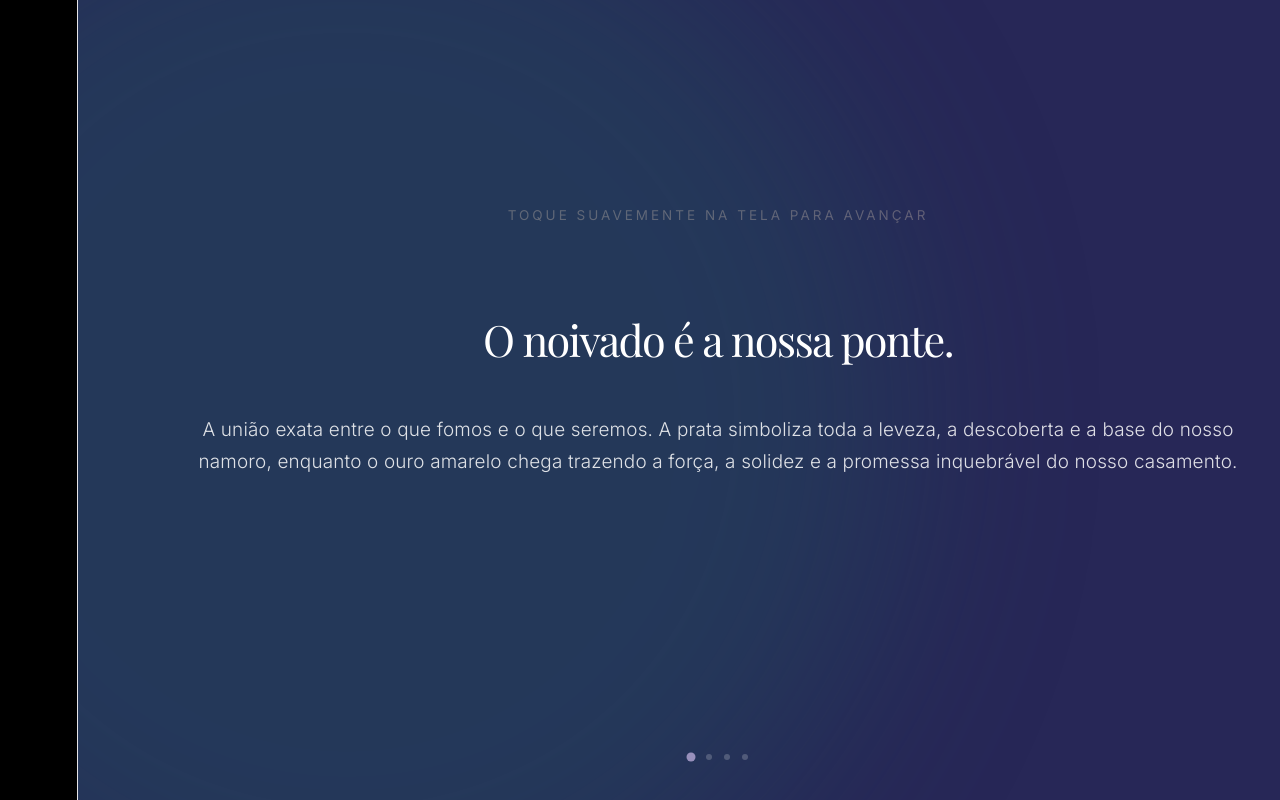
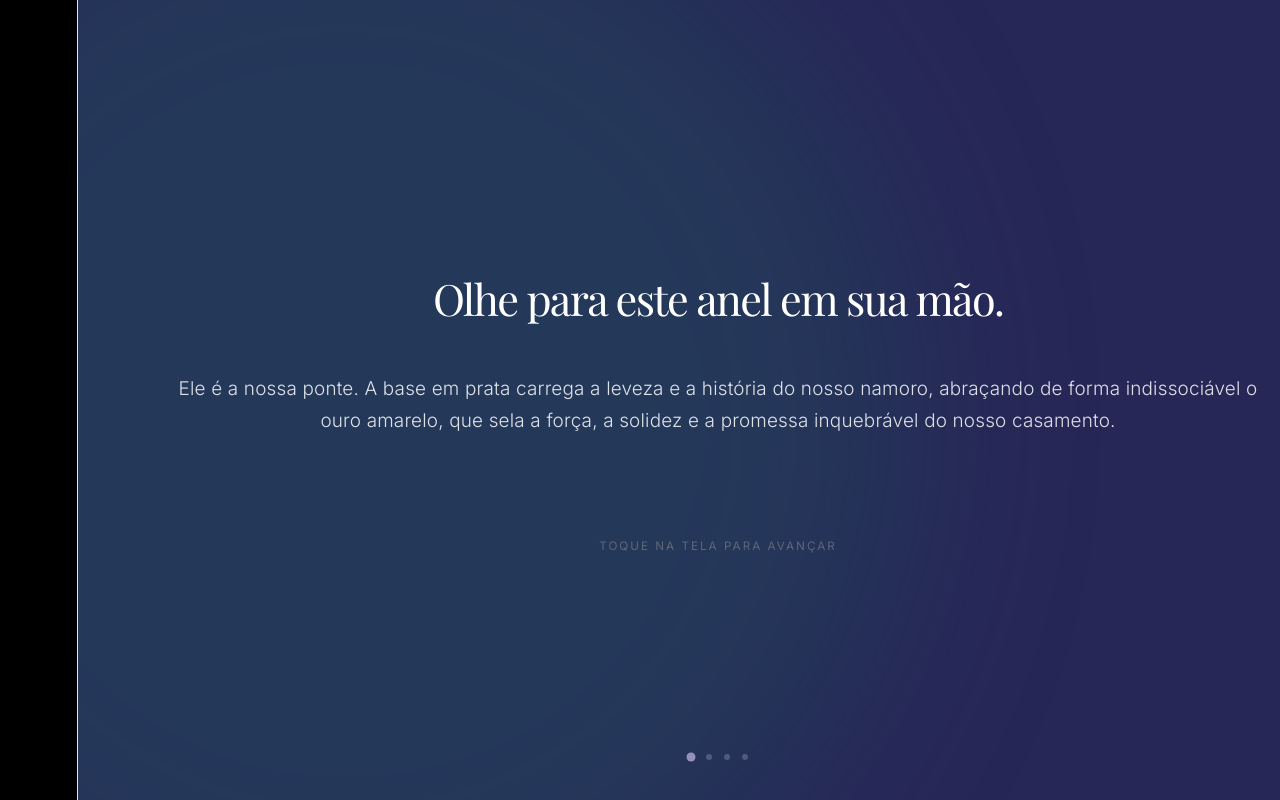
Before and after one commit to gabrielFcarrasco/carta-para-vitoria, a React (Vite) app: page / in a window 1280 px wide. Shown: the top 800 px of the page. Built offline with nearby package versions, Linux system fonts and the light colour scheme; a web font is replaced by a local one.

Commit message:
feat: refinamento textual e design do aviso

```diff
--- a/index.html
+++ b/index.html
@@ -1,5 +1,5 @@
 <!doctype html>
-<html lang="en">
+<html lang="pt-br">
   <head>
     <meta charset="UTF-8" />
     <link rel="icon" type="image/svg+xml" href="/favicon.svg" />
--- a/src/pages/SurpresaPage.tsx
+++ b/src/pages/SurpresaPage.tsx
@@ -21,7 +21,6 @@ export default function SurpresaPage() {
     }, 1500);
   };
 
-  // O ": any" bloqueia a inspeção rigorosa da Vercel e garante o deploy
   const textVariants: any = {
     initial: { opacity: 0, y: 30, filter: "blur(4px)" },
     in: {
@@ -38,6 +37,21 @@ export default function SurpresaPage() {
     }
   };
 
+  // Componente interno para manter o aviso padronizado no rodapé de todas as telas
+  const InstrucaoRodape = () => (
+    <p style={{
+      fontSize: '0.65rem',
+      letterSpacing: '2px',
+      textTransform: 'uppercase',
+      color: 'var(--caqui)',
+      opacity: 0.6,
+      marginTop: '40px',
+      animation: 'pulsarOpacidade 3s infinite'
+    }}>
+      Toque na tela para avançar
+    </p>
+  );
+
   return (
     <div className={`mobile-wrapper step-bg-${step}`} onClick={step < 4 ? nextStep : undefined}>
 
@@ -47,50 +61,58 @@ export default function SurpresaPage() {
 
       <AnimatePresence mode="wait">
 
+        {/* TELA 1: Prata e Ouro no Anel */}
         {step === 0 && (
           <motion.div key="s0" variants={textVariants} initial="initial" animate="in" exit="out" className="poema-container">
-            <p className="instrucao-inicial">Toque suavemente na tela para avançar</p>
-            <h1 className="serif-title">O noivado é a nossa ponte.</h1>
+            <h1 className="serif-title">Olhe para este anel em sua mão.</h1>
             <p className="texto-romantico mt-4">
-              A união exata entre o que fomos e o que seremos. A prata simboliza toda a leveza, a descoberta e a base do nosso namoro, enquanto o ouro amarelo chega trazendo a força, a solidez e a promessa inquebrável do nosso casamento.
+              Ele é a nossa ponte. A base em prata carrega a leveza e a história do nosso namoro, abraçando de forma indissociável o ouro amarelo, que sela a força, a solidez e a promessa inquebrável do nosso casamento.
             </p>
+            <InstrucaoRodape />
           </motion.div>
         )}
 
+        {/* TELA 2: A Lapidação do Diamante */}
         {step === 1 && (
           <motion.div key="s1" variants={textVariants} initial="initial" animate="in" exit="out" className="poema-container">
-            <h1 className="serif-title">Toda joia autêntica passa por processos.</h1>
+            <h1 className="serif-title">Observe esta pedra preciosa.</h1>
             <p className="texto-romantico mt-4">
-              Antes de revelar seu brilho máximo, o diamante é uma pedra sem forma que precisa de pressão para ser moldada. Da mesma maneira, cada desafio, cada alinhamento e cada conversa nossa foram a lapidação necessária para dar forma à beleza do nosso amor.
+              Antes de revelar seu brilho máximo, o diamante é uma pedra sem forma que precisa de pressão. Da mesma maneira, cada desafio e cada conversa que tivemos foram a lapidação necessária para dar forma à beleza deste amor que você agora veste.
             </p>
+            <InstrucaoRodape />
           </motion.div>
         )}
 
+        {/* TELA 3: A Gota e o Oceano */}
         {step === 2 && (
           <motion.div key="s2" variants={textVariants} initial="initial" animate="in" exit="out" className="poema-container">
-            <h1 className="serif-title">Como uma gota diante do mar...</h1>
+            <h1 className="serif-title">Moldada como uma gota d'água...</h1>
             <p className="texto-romantico mt-4">
-              Olhar para a imensidão do oceano é entender que, por mais profundas e misteriosas que sejam as águas, nós escolhemos ter a coragem e a vontade contínua de mergulhar e descobrir um ao outro todos os dias.
+              O formato exato desta joia nos lembra a imensidão do mar. Por mais profundas e misteriosas que sejam as águas, nós escolhemos ter a coragem e a vontade contínua de mergulhar e descobrir um ao outro todos os dias.
             </p>
+            <InstrucaoRodape />
           </motion.div>
         )}
 
+        {/* TELA 4: As Ondas e o Círculo da Aliança */}
         {step === 3 && (
           <motion.div key="s3" variants={textVariants} initial="initial" animate="in" exit="out" className="poema-container">
-            <h1 className="serif-title">E esse é o sentido do casamento.</h1>
+            <h1 className="serif-title">O nosso porto seguro.</h1>
             <p className="texto-romantico mt-4">
-              É ter a certeza de que as tempestades e as ondas bravas sempre vão existir lá fora... mas saber que, independentemente delas, nós sempre seremos a calmaria e o porto seguro um do outro.
+              O círculo infinito desta aliança é a certeza de que as tempestades e as ondas bravas lá fora sempre vão existir... mas independentemente delas, nós sempre seremos a calmaria um do outro.
             </p>
+            <InstrucaoRodape />
           </motion.div>
         )}
 
+        {/* TELA 5: A Carta Final */}
         {step === 4 && (
           <motion.div key="s4" variants={textVariants} initial="initial" animate="in" exit="out" className="carta-final">
             <div className="glass-letter">
               <span className="detalhe-topo">✦</span>
               <h1 className="serif-title mb-4">Para Vitória</h1>
               <p className="texto-romantico">
-                Minha agora noiva, a mulher mais linda desse mundo. Esta é a sua carta aberta, o registro do novo degrau que começamos a subir juntos.
+                Minha noiva, a mulher mais linda desse mundo. Esta é a sua carta aberta. O registro imortalizado do nosso novo degrau.
               </p>
 
               <button onClick={iniciarSurpresa} className="btn-revelar mt-4">
@@ -101,6 +123,7 @@ export default function SurpresaPage() {
           </motion.div>
         )}
 
+        {/* TELA 6: O Vídeo e Download */}
         {step === 5 && (
           <motion.div
             key="video"
@@ -119,7 +142,6 @@ export default function SurpresaPage() {
               onEnded={() => setVideoFinalizado(true)}
             />
 
-            {/* Overlay que aparece quando o vídeo termina */}
             <AnimatePresence>
               {videoFinalizado && (
                 <motion.div
@@ -147,6 +169,7 @@ export default function SurpresaPage() {
         )}
       </AnimatePresence>
 
+      {/* Indicador de progresso */}
       {step < 4 && (
         <div className="progresso-dots">
           <div className={`dot ${step >= 0 ? 'active' : ''}`} />
```
